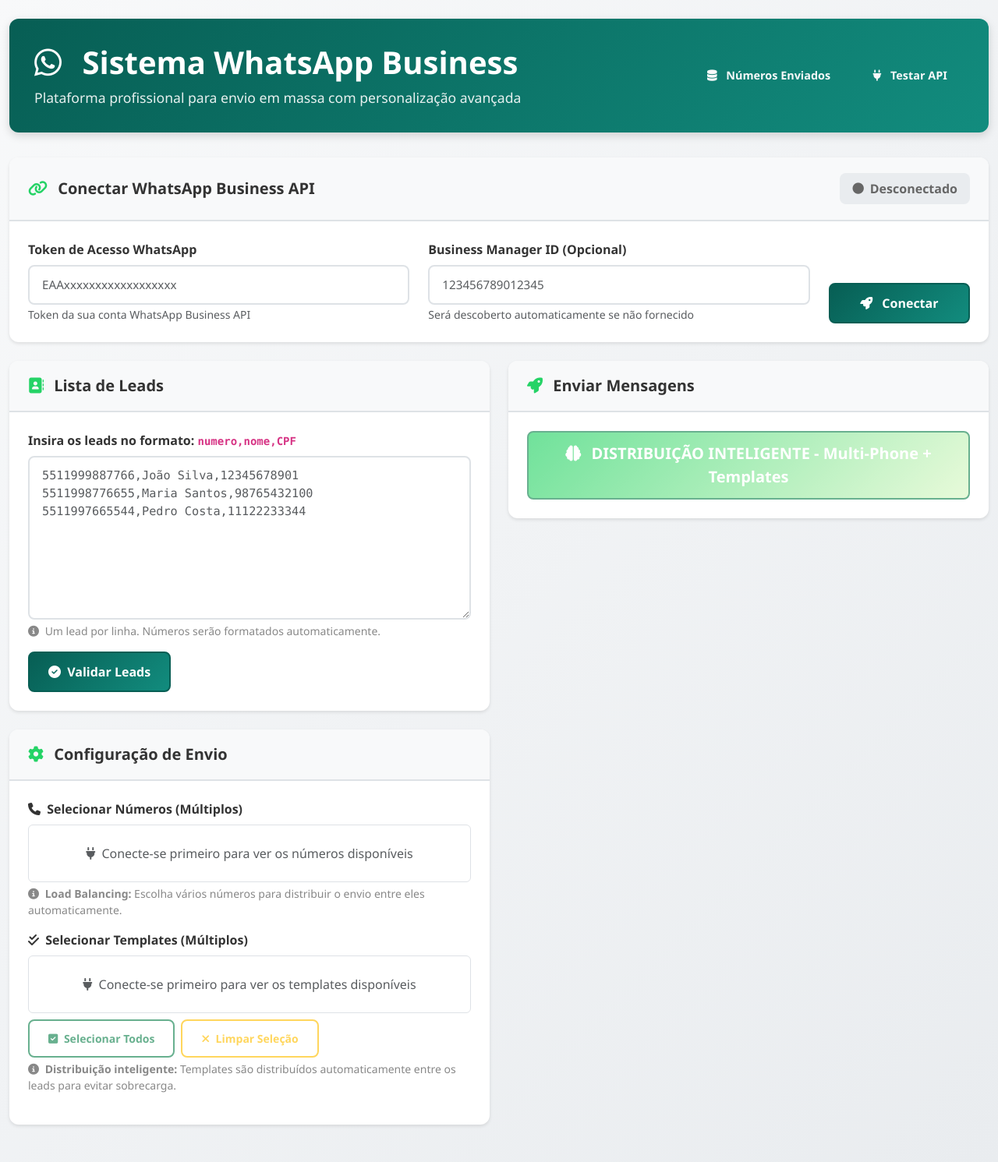
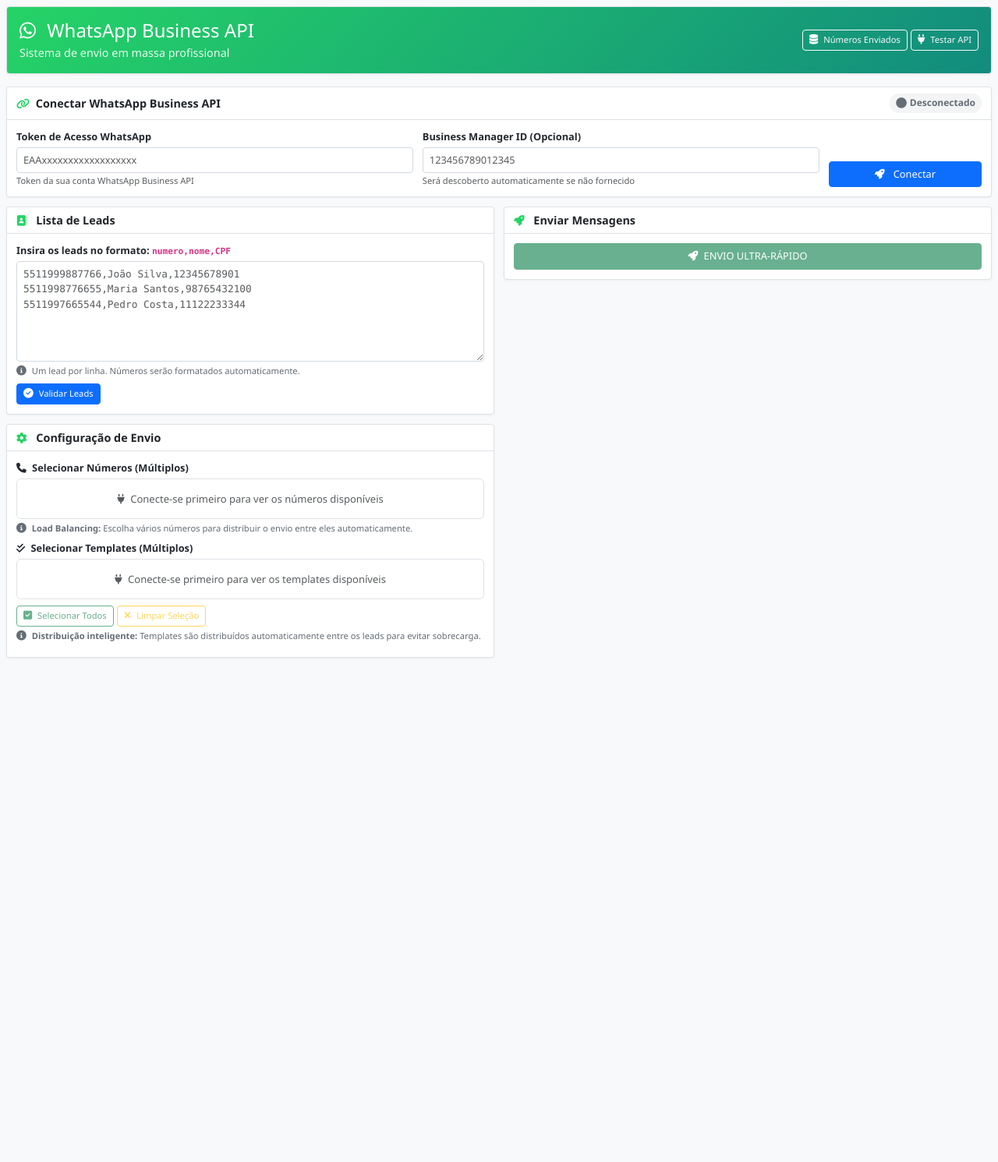
Before and after one commit to almirpcc1/whatsapp-bug, a Flask app: page / in a window 1280 px wide. Shown: the whole page at 78% size. After the commit the page ends 844 px from the top, so only its background shows below. Run offline with Flask 3, Linux system fonts and the light colour scheme.

Commit message:
Refine user interface for a more professional and compact experience
Apply a more compact design and professional theme to the web interface.

Replit-Commit-Author: Agent
Replit-Commit-Session-Id: 110a9660-a8f4-41d4-a535-df2bae58f231
Replit-Commit-Screenshot-Url: https://storage.googleapis.com/screenshot-production-us-central1/df9bc4f6-da89-4489-bb83-de09f06d7b41/110a9660-a8f4-41d4-a535-df2bae58f231/Ha9EURe

```diff
--- a/static/css/style.css
+++ b/static/css/style.css
@@ -1,449 +1,350 @@
-/* Tema Branco Profissional - WhatsApp Bulk System */
-
-:root {
-    --primary-color: #075e54;
-    --primary-light: #128c7e;
-    --primary-dark: #054d44;
-    --accent-color: #25d366;
-    --accent-light: #dcf8c6;
-    --bg-primary: #ffffff;
-    --bg-secondary: #f8f9fa;
-    --bg-tertiary: #e9ecef;
-    --text-primary: #333333;
-    --text-secondary: #666666;
-    --text-muted: #888888;
-    --border-color: #dee2e6;
-    --shadow-sm: 0 2px 4px rgba(0,0,0,0.1);
-    --shadow-md: 0 4px 12px rgba(0,0,0,0.15);
-    --shadow-lg: 0 8px 24px rgba(0,0,0,0.2);
-    --border-radius: 12px;
-    --border-radius-sm: 8px;
-    --gradient-primary: linear-gradient(135deg, #075e54 0%, #128c7e 100%);
-    --gradient-accent: linear-gradient(135deg, #25d366 0%, #dcf8c6 100%);
-}
-
-/* Global Styles */
+/* Clean Professional Theme - Compact Design */
 body {
-    background: linear-gradient(135deg, #f8f9fa 0%, #e9ecef 100%);
+    background-color: #f8f9fa;
     font-family: 'Segoe UI', Tahoma, Geneva, Verdana, sans-serif;
-    color: var(--text-primary);
-    min-height: 100vh;
+    font-size: 13px;
+    line-height: 1.4;
 }
 
 .container {
     max-width: 1400px;
+    padding: 0.5rem;
 }
 
-/* Header Styles */
-.main-header {
-    background: var(--gradient-primary);
-    color: white;
-    border-radius: var(--border-radius);
-    padding: 2rem;
-    margin-bottom: 2rem;
-    box-shadow: var(--shadow-md);
-}
-
-.main-header h1 {
-    font-weight: 700;
-    font-size: 2.5rem;
-    margin-bottom: 0.5rem;
-}
-
-.main-header .subtitle {
-    font-size: 1.1rem;
-    opacity: 0.9;
-    margin: 0;
-}
-
-/* Card Styles */
+/* Cards - Compact Design */
 .card {
-    border: none;
-    border-radius: var(--border-radius);
-    box-shadow: var(--shadow-sm);
-    background: var(--bg-primary);
-    transition: all 0.3s ease;
-}
-
-.card:hover {
-    box-shadow: var(--shadow-md);
-    transform: translateY(-2px);
+    border: 1px solid #dee2e6;
+    border-radius: 4px;
+    box-shadow: 0 1px 3px rgba(0, 0, 0, 0.05);
+    background: #ffffff;
+    margin-bottom: 0.75rem;
 }
 
 .card-header {
-    background: var(--bg-secondary);
-    border-bottom: 2px solid var(--border-color);
-    border-radius: var(--border-radius) var(--border-radius) 0 0 !important;
-    padding: 1.25rem 1.5rem;
-}
-
-.card-header h5 {
+    background-color: #ffffff;
+    border-bottom: 1px solid #dee2e6;
+    padding: 0.5rem 0.75rem;
     font-weight: 600;
-    color: var(--text-primary);
-    margin: 0;
 }
 
 .card-body {
-    padding: 1.5rem;
+    padding: 0.75rem;
 }
 
-/* Form Controls */
-.form-control, .form-select {
-    border: 2px solid var(--border-color);
-    border-radius: var(--border-radius-sm);
-    padding: 0.75rem 1rem;
-    font-size: 0.95rem;
-    transition: all 0.3s ease;
-    background: var(--bg-primary);
+.card-title {
+    font-size: 0.9rem;
+    margin-bottom: 0;
+    font-weight: 600;
 }
 
-.form-control:focus, .form-select:focus {
-    border-color: var(--primary-color);
-    box-shadow: 0 0 0 0.2rem rgba(7, 94, 84, 0.25);
-    background: var(--bg-primary);
+/* Header */
+.header-card {
+    background: linear-gradient(135deg, #25d366 0%, #128c7e 100%);
+    color: white;
+    margin-bottom: 1rem;
 }
 
-.form-label {
-    font-weight: 600;
-    color: var(--text-primary);
-    margin-bottom: 0.5rem;
+.header-card .card-body {
+    padding: 1rem;
 }
 
-.form-text {
-    color: var(--text-muted);
-    font-size: 0.875rem;
+.header-card h1 {
+    font-size: 1.5rem;
+    margin-bottom: 0.25rem;
 }
 
-/* Button Styles */
-.btn {
-    border-radius: var(--border-radius-sm);
-    font-weight: 600;
-    padding: 0.75rem 1.5rem;
-    transition: all 0.3s ease;
-    border: 2px solid transparent;
-}
-
-.btn-primary {
-    background: var(--gradient-primary);
-    border-color: var(--primary-color);
-    color: white;
-}
-
-.btn-primary:hover {
-    background: var(--primary-dark);
-    border-color: var(--primary-dark);
-    transform: translateY(-1px);
-    box-shadow: var(--shadow-sm);
-}
-
-.btn-success {
-    background: var(--gradient-accent);
-    border-color: var(--accent-color);
-    color: var(--text-primary);
-}
-
-.btn-success:hover {
-    background: var(--accent-color);
-    border-color: var(--accent-color);
-    color: white;
-    transform: translateY(-1px);
-}
-
-.btn-outline-primary {
-    border-color: var(--primary-color);
-    color: var(--primary-color);
-}
-
-.btn-outline-primary:hover {
-    background: var(--primary-color);
-    border-color: var(--primary-color);
-}
-
-.btn-outline-info {
-    border-color: #17a2b8;
-    color: #17a2b8;
-}
-
-.btn-outline-info:hover {
-    background: #17a2b8;
-    border-color: #17a2b8;
-}
-
-.btn-outline-secondary {
-    border-color: var(--text-secondary);
-    color: var(--text-secondary);
-}
-
-.btn-outline-secondary:hover {
-    background: var(--text-secondary);
-    border-color: var(--text-secondary);
-}
-
-/* Badges */
-.badge {
-    font-size: 0.8rem;
-    font-weight: 600;
-    padding: 0.5rem 0.75rem;
-    border-radius: var(--border-radius-sm);
-}
-
-.badge.bg-success {
-    background: var(--accent-color) !important;
-}
-
-.badge.bg-primary {
-    background: var(--primary-color) !important;
-}
-
-.badge.bg-warning {
-    background: #ffc107 !important;
-    color: var(--text-primary) !important;
-}
-
-/* Progress Bar */
-.progress {
-    height: 1rem;
-    border-radius: var(--border-radius-sm);
-    background: var(--bg-tertiary);
-    overflow: hidden;
-}
-
-.progress-bar {
-    background: var(--gradient-primary);
-    transition: width 0.6s ease;
-}
-
-/* Alert Styles */
-.alert {
-    border: none;
-    border-radius: var(--border-radius-sm);
-    border-left: 4px solid;
-    box-shadow: var(--shadow-sm);
-}
-
-.alert-success {
-    background: #d1f2eb;
-    border-left-color: var(--accent-color);
-    color: #0c5c4c;
-}
-
-.alert-warning {
-    background: #fff3cd;
-    border-left-color: #ffc107;
-    color: #856404;
-}
-
-.alert-danger {
-    background: #f8d7da;
-    border-left-color: #dc3545;
-    color: #721c24;
-}
-
-.alert-info {
-    background: #d1ecf1;
-    border-left-color: #17a2b8;
-    color: #0c5460;
+.header-card .lead {
+    font-size: 0.9rem;
+    opacity: 0.9;
+    margin-bottom: 0;
 }
 
 /* Connection Status */
 .connection-status {
+    font-size: 0.75rem;
+    padding: 0.25rem 0.5rem;
+    border-radius: 12px;
+    font-weight: 600;
     display: inline-flex;
     align-items: center;
-    gap: 0.5rem;
-    padding: 0.5rem 1rem;
-    border-radius: var(--border-radius-sm);
-    font-weight: 600;
+    gap: 0.25rem;
 }
 
 .connection-status.connected {
-    background: var(--accent-light);
-    color: var(--primary-dark);
+    background-color: #d1edff;
+    color: #0969da;
 }
 
 .connection-status.disconnected {
-    background: var(--bg-tertiary);
-    color: var(--text-secondary);
+    background-color: #f3f4f6;
+    color: #656d76;
 }
 
 .connection-status i {
-    font-size: 0.9rem;
+    font-size: 0.6rem;
 }
 
-/* Statistics Cards */
+/* WhatsApp Accent Color */
+.whatsapp-accent {
+    color: #25d366 !important;
+}
+
+/* Stats Cards */
 .stat-card {
-    background: white;
-    border-radius: var(--border-radius);
-    padding: 1.5rem;
+    background: #ffffff;
+    border: 1px solid #e1e4e8;
+    border-radius: 4px;
+    padding: 0.5rem;
     text-align: center;
-    box-shadow: var(--shadow-sm);
-    transition: all 0.3s ease;
+    transition: all 0.2s ease;
 }
 
 .stat-card:hover {
-    box-shadow: var(--shadow-md);
-    transform: translateY(-2px);
+    border-color: #25d366;
+    box-shadow: 0 1px 3px rgba(37, 211, 102, 0.1);
 }
 
-.stat-card .stat-number {
-    font-size: 2rem;
+.stat-number {
+    font-size: 1.25rem;
     font-weight: 700;
-    color: var(--primary-color);
-    display: block;
+    margin-bottom: 0.125rem;
+    color: #24292f;
 }
 
-.stat-card .stat-label {
-    color: var(--text-secondary);
-    font-size: 0.9rem;
-    margin-top: 0.5rem;
+.stat-label {
+    font-size: 0.7rem;
+    color: #656d76;
+    text-transform: uppercase;
+    letter-spacing: 0.5px;
+    font-weight: 500;
 }
 
-/* Textarea */
+/* Buttons - Compact */
+.btn {
+    font-size: 0.8rem;
+    padding: 0.375rem 0.75rem;
+    border-radius: 4px;
+    font-weight: 500;
+}
+
+.btn-lg {
+    font-size: 0.9rem;
+    padding: 0.5rem 1rem;
+}
+
+.btn-sm {
+    font-size: 0.7rem;
+    padding: 0.25rem 0.5rem;
+}
+
+/* Form Controls - Compact */
+.form-control {
+    font-size: 0.8rem;
+    padding: 0.375rem 0.5rem;
+    border-radius: 4px;
+    border: 1px solid #d1d9e0;
+}
+
+.form-control:focus {
+    border-color: #25d366;
+    box-shadow: 0 0 0 0.2rem rgba(37, 211, 102, 0.1);
+}
+
+.form-label {
+    font-size: 0.8rem;
+    font-weight: 600;
+    margin-bottom: 0.25rem;
+    color: #24292f;
+}
+
+.form-text {
+    font-size: 0.7rem;
+    color: #656d76;
+}
+
+/* Input Groups */
+.input-group-text {
+    font-size: 0.8rem;
+    padding: 0.375rem 0.5rem;
+    background-color: #f6f8fa;
+    border: 1px solid #d1d9e0;
+}
+
+/* Textareas */
 textarea.form-control {
     min-height: 120px;
     resize: vertical;
 }
 
-/* Loading States */
-.btn-loading {
-    position: relative;
-    color: transparent !important;
+/* Alerts - Compact */
+.alert {
+    padding: 0.5rem 0.75rem;
+    margin-bottom: 0.75rem;
+    border-radius: 4px;
+    font-size: 0.8rem;
 }
 
-.btn-loading::after {
-    content: '';
-    position: absolute;
-    width: 16px;
-    height: 16px;
-    top: 50%;
-    left: 50%;
-    margin-left: -8px;
-    margin-top: -8px;
-    border: 2px solid #ffffff;
-    border-radius: 50%;
-    border-top-color: transparent;
-    animation: spin 1s linear infinite;
+/* Progress */
+.progress {
+    height: 0.5rem;
+    border-radius: 2px;
+    background-color: #f6f8fa;
 }
 
-@keyframes spin {
-    to {
-        transform: rotate(360deg);
+.progress-bar {
+    background: linear-gradient(90deg, #25d366 0%, #128c7e 100%);
+}
+
+/* Checkboxes and Form Checks */
+.form-check {
+    padding: 0.25rem 0;
+}
+
+.form-check-input {
+    margin-top: 0.125rem;
+}
+
+.form-check-label {
+    font-size: 0.8rem;
+    margin-left: 0.25rem;
+}
+
+/* Badges */
+.badge {
+    font-size: 0.65rem;
+    padding: 0.25rem 0.4rem;
+}
+
+/* Spacing Utilities */
+.mb-4 {
+    margin-bottom: 0.75rem !important;
+}
+
+.mb-3 {
+    margin-bottom: 0.5rem !important;
+}
+
+.mb-2 {
+    margin-bottom: 0.25rem !important;
+}
+
+.mt-3 {
+    margin-top: 0.5rem !important;
+}
+
+.p-2 {
+    padding: 0.25rem !important;
+}
+
+.p-3 {
+    padding: 0.5rem !important;
+}
+
+/* Custom Spacing for Compact Design */
+.gap-2 {
+    gap: 0.25rem !important;
+}
+
+/* Row spacing */
+.row {
+    margin-left: -0.375rem;
+    margin-right: -0.375rem;
+}
+
+.row > * {
+    padding-left: 0.375rem;
+    padding-right: 0.375rem;
+}
+
+/* Table improvements */
+.table {
+    font-size: 0.8rem;
+}
+
+.table th {
+    font-weight: 600;
+    background-color: #f6f8fa;
+    border-color: #d1d9e0;
+    padding: 0.5rem;
+}
+
+.table td {
+    padding: 0.375rem 0.5rem;
+    vertical-align: middle;
+}
+
+/* Responsive adjustments */
+@media (max-width: 768px) {
+    .container {
+        padding: 0.25rem;
+    }
+
+    .card-body {
+        padding: 0.5rem;
+    }
+
+    .card-header {
+        padding: 0.375rem 0.5rem;
+    }
+
+    .btn {
+        font-size: 0.75rem;
+        padding: 0.25rem 0.5rem;
+    }
+
+    .stat-number {
+        font-size: 1rem;
+    }
+
+    .header-card h1 {
+        font-size: 1.25rem;
     }
 }
 
-/* Fade In Animation */
-.fade-in {
-    animation: fadeIn 0.5s ease-in-out;
+/* Loading states */
+.btn-loading {
+    position: relative;
+    pointer-events: none;
 }
 
-@keyframes fadeIn {
-    from {
-        opacity: 0;
-        transform: translateY(20px);
-    }
-    to {
-        opacity: 1;
-        transform: translateY(0);
-    }
+/* Icon sizing */
+.fas, .far {
+    font-size: 0.8rem;
 }
 
-/* WhatsApp Green Theme Accents */
-.whatsapp-accent {
-    color: var(--accent-color);
+.card-header .fas,
+.card-header .far {
+    font-size: 0.85rem;
 }
 
-.whatsapp-bg {
-    background: var(--accent-light);
-    padding: 0.25rem 0.5rem;
-    border-radius: var(--border-radius-sm);
+/* Utility classes for compact design */
+.text-xs {
+    font-size: 0.7rem !important;
 }
 
-/* Responsive Design */
-@media (max-width: 768px) {
-    .main-header {
-        padding: 1.5rem;
-        text-align: center;
-    }
-
-    .main-header h1 {
-        font-size: 2rem;
-    }
-
-    .card-body {
-        padding: 1rem;
-    }
-
-    .btn {
-        width: 100%;
-        margin-bottom: 0.5rem;
-    }
-
-    .d-flex.gap-2 {
-        flex-direction: column;
-        gap: 0.5rem !important;
-    }
+.text-sm {
+    font-size: 0.8rem !important;
 }
 
-/* Professional Header Actions */
-.header-actions {
-    display: flex;
-    gap: 0.75rem;
-    align-items: center;
+.border-subtle {
+    border-color: #e1e4e8 !important;
 }
 
-.header-actions .btn {
-    padding: 0.6rem 1.2rem;
-    font-size: 0.9rem;
-    border-radius: var(--border-radius-sm);
+/* Custom scrollbars for textareas */
+textarea::-webkit-scrollbar {
+    width: 6px;
 }
 
-/* Custom Scrollbar */
-::-webkit-scrollbar {
-    width: 8px;
+textarea::-webkit-scrollbar-track {
+    background: #f1f1f1;
+    border-radius: 3px;
 }
 
-::-webkit-scrollbar-track {
-    background: var(--bg-secondary);
+textarea::-webkit-scrollbar-thumb {
+    background: #c1c1c1;
+    border-radius: 3px;
 }
 
-::-webkit-scrollbar-thumb {
-    background: var(--border-color);
-    border-radius: 4px;
+textarea::-webkit-scrollbar-thumb:hover {
+    background: #a8a8a8;
 }
-
-::-webkit-scrollbar-thumb:hover {
-    background: var(--text-muted);
-}
-
-/* Table Styles for Admin Page */
-.table {
-    background: white;
-    border-radius: var(--border-radius);
-    overflow: hidden;
-    box-shadow: var(--shadow-sm);
-}
-
-.table th {
-    background: var(--bg-secondary);
-    border-bottom: 2px solid var(--border-color);
-    font-weight: 600;
-    color: var(--text-primary);
-    padding: 1rem;
-}
-
-.table td {
-    padding: 0.75rem 1rem;
-    border-bottom: 1px solid var(--border-color);
-}
-
-.table-hover tbody tr:hover {
-    background: var(--bg-secondary);
-}
-
-/* Section Dividers */
-.section-divider {
-    border: none;
-    height: 2px;
-    background: var(--gradient-primary);
-    margin: 2rem 0;
-    border-radius: 1px;
-}
--- a/static/js/app.js
+++ b/static/js/app.js
@@ -26,7 +26,7 @@ class WhatsAppSender {
         // Smart Distribution button
         const smartBtn = document.getElementById('smartDistributionBtn');
         if (smartBtn) {
-            smartBtn.addEventListener('click', () => this.sendSmartDistribution());
+            smartBtn.addEventListener('click', () => this.sendUltraSpeedMessages());
         }
 
         // Template selection buttons
--- a/templates/index.html
+++ b/templates/index.html
@@ -9,37 +9,39 @@
     <link href="{{ url_for('static', filename='css/style.css') }}" rel="stylesheet">
 </head>
 <body>
-    <div class="container py-4">
+    <div class="container py-2">
         <!-- Header -->
-        <div class="main-header">
+        <div class="card header-card">
+            <div class="card-body">
                 <div class="d-flex justify-content-between align-items-center flex-wrap">
                     <div>
-                    <h1 class="mb-2">
-                        <i class="fab fa-whatsapp me-3"></i>
-                        Sistema WhatsApp Business
+                        <h1>
+                            <i class="fab fa-whatsapp me-2"></i>
+                            WhatsApp Business API
                         </h1>
-                    <p class="subtitle mb-0">Plataforma profissional para envio em massa com personalização avançada</p>
+                        <p class="lead">Sistema de envio em massa profissional</p>
                     </div>
-                <div class="header-actions">
-                    <a href="/admin/sent-numbers" class="btn btn-outline-light">
-                        <i class="fas fa-database me-2"></i>
+                    <div class="header-actions d-flex gap-2">
+                        <a href="/admin/sent-numbers" class="btn btn-outline-light btn-sm">
+                            <i class="fas fa-database me-1"></i>
                             Números Enviados
                         </a>
-                    <button type="button" class="btn btn-outline-light" id="testWhatsAppBtn">
-                        <i class="fas fa-plug me-2"></i>
+                        <button type="button" class="btn btn-outline-light btn-sm" id="testWhatsAppBtn">
+                            <i class="fas fa-plug me-1"></i>
                             Testar API
                         </button>
                     </div>
                 </div>
             </div>
+        </div>
 
         <!-- Connection Section -->
-        <div class="card mb-4" id="connectionCard">
+        <div class="card" id="connectionCard">
             <div class="card-header d-flex justify-content-between align-items-center">
-                <h5 class="mb-0">
-                    <i class="fas fa-link me-2 whatsapp-accent"></i>
+                <h6 class="card-title">
+                    <i class="fas fa-link me-1 whatsapp-accent"></i>
                     Conectar WhatsApp Business API
-                </h5>
+                </h6>
                 <span class="connection-status disconnected" id="connectionStatus">
                     <i class="fas fa-circle"></i>
                     Desconectado
@@ -77,33 +79,32 @@
                 </div>
 
                 <!-- Connection Info -->
-                <div class="mt-3" id="connectionInfo" style="display: none;">
+                <div class="mt-2" id="connectionInfo" style="display: none;">
                     <div class="alert alert-success" role="alert">
                         <div class="d-flex justify-content-between align-items-center">
                             <div>
-                                <i class="fas fa-check-circle me-2"></i>
-                                <strong>Conectado com sucesso!</strong>
+                                <i class="fas fa-check-circle me-1"></i>
+                                <strong>Conectado</strong>
                             </div>
                             <button type="button" class="btn btn-sm btn-outline-danger" onclick="disconnect()">
-                                <i class="fas fa-times me-1"></i>
+                                <i class="fas fa-times"></i>
                                 Desconectar
                             </button>
                         </div>
-                        <hr>
-                        <div class="row">
+                        <div class="row text-xs mt-2">
                             <div class="col-md-6">
-                                <small><strong>Business Manager ID:</strong> <span id="connectedBmId">-</span></small>
+                                <strong>BM ID:</strong> <span id="connectedBmId">-</span>
                             </div>
                             <div class="col-md-6">
-                                <small><strong>Phone Numbers:</strong> <span id="connectedPhones">-</span></small>
+                                <strong>Números:</strong> <span id="connectedPhones">-</span>
                             </div>
                         </div>
-                        <div class="row mt-1">
+                        <div class="row text-xs">
                             <div class="col-md-6">
-                                <small><strong>Templates Aprovados:</strong> <span id="connectedTemplates">-</span></small>
+                                <strong>Templates:</strong> <span id="connectedTemplates">-</span>
                             </div>
                             <div class="col-md-6">
-                                <small><strong>Status:</strong> <span class="text-success">Online</span></small>
+                                <strong>Status:</strong> <span class="text-success">Online</span>
                             </div>
                         </div>
                     </div>
@@ -137,7 +138,7 @@
                             <textarea
                                 class="form-control font-monospace"
                                 id="leadsInput"
-                                rows="8"
+                                rows="6"
                                 placeholder="5511999887766,João Silva,12345678901&#10;5511998776655,Maria Santos,98765432100&#10;5511997665544,Pedro Costa,11122233344"
                             ></textarea>
                             <div class="form-text">
@@ -146,7 +147,7 @@
                             </div>
                         </div>
                         <div class="d-flex gap-2">
-                            <button type="button" class="btn btn-primary" id="validateLeadsBtn">
+                            <button type="button" class="btn btn-primary btn-sm" id="validateLeadsBtn">
                                 <i class="fas fa-check-circle me-1"></i>
                                 Validar Leads
                             </button>
@@ -278,15 +279,15 @@
                     </div>
                     <div class="card-body">
                         <div class="d-grid gap-2">
-                            <button type="button" class="btn btn-success btn-lg" id="smartDistributionBtn" disabled>
-                                <i class="fas fa-brain me-2"></i>
-                                DISTRIBUIÇÃO INTELIGENTE - Multi-Phone + Templates
+                            <button type="button" class="btn btn-success" id="smartDistributionBtn" disabled>
+                                <i class="fas fa-rocket me-1"></i>
+                                ENVIO ULTRA-RÁPIDO
                             </button>
-                            <div id="distributionPreview" class="mt-3 d-none">
-                                <div class="alert alert-info small">
-                                    <i class="fas fa-eye me-2"></i>
-                                    <strong>Preview da Distribuição:</strong>
-                                    <div id="distributionDetails" class="mt-2"></div>
+                            <div id="distributionPreview" class="mt-2 d-none">
+                                <div class="alert alert-info text-xs">
+                                    <i class="fas fa-info-circle me-1"></i>
+                                    <strong>Preview:</strong>
+                                    <div id="distributionDetails" class="mt-1"></div>
                                 </div>
                             </div>
                         </div>
@@ -339,9 +340,9 @@
                             </div>
                         </div>
 
-                        <div class="mt-3">
-                            <div class="d-flex align-items-center">
-                                <i class="fas fa-info-circle text-info me-2"></i>
+                        <div class="mt-2">
+                            <div class="d-flex align-items-center text-sm">
+                                <i class="fas fa-info-circle text-info me-1"></i>
                                 <span id="statusMessage">Preparando envio...</span>
                             </div>
                         </div>
```
Lines whose indentation alone changed are shown as unchanged.
